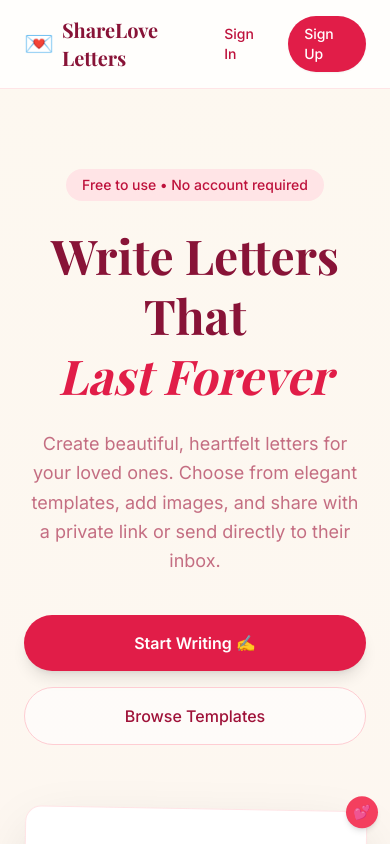
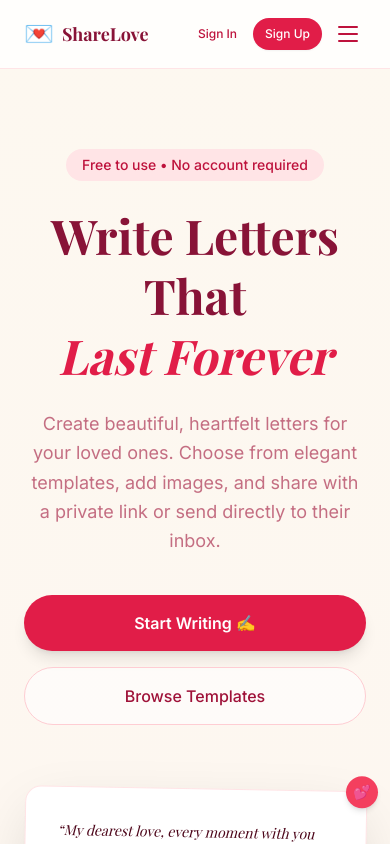
Before and after one commit to gulzardevai/heartfelt-letters, a Next.js app: page / in a window 390 px wide. Shown: the top 844 px of the page. Built offline with nearby package versions, Linux system fonts and the light colour scheme; no server answers.

Commit message:
Mobile responsiveness: hamburger menu in navbar, responsive write-page header and buttons

```diff
--- a/app/write/page.tsx
+++ b/app/write/page.tsx
@@ -154,23 +154,23 @@ function WritePageInner() {
     <div className="min-h-screen bg-gradient-to-br from-rose-50 to-pink-50">
       {/* Nav */}
       <nav className="sticky top-0 z-40 bg-white/80 backdrop-blur-md border-b border-rose-100">
-        <div className="max-w-5xl mx-auto px-6 py-4 flex items-center justify-between">
+        <div className="max-w-5xl mx-auto px-4 sm:px-6 py-3 sm:py-4 flex flex-wrap items-center justify-between gap-y-2">
           <Link href="/" className="flex items-center gap-2">
             <span className="text-xl">💌</span>
-            <span className="font-serif font-bold text-rose-800">ShareLove Letters</span>
+            <span className="font-serif font-bold text-rose-800 hidden md:inline">ShareLove Letters</span>
           </Link>
 
           {/* Steps indicator */}
-          <div className="flex items-center gap-2 text-sm">
+          <div className="flex items-center gap-1 sm:gap-2 text-xs sm:text-sm">
             {(['type', 'template', 'write'] as Step[]).map((s, i) => (
               <div key={s} className="flex items-center gap-1">
-                {i > 0 && <span className="text-rose-200 mx-1">›</span>}
+                {i > 0 && <span className="text-rose-200 mx-0.5 sm:mx-1">›</span>}
                 <button
                   onClick={() => {
                     if (s === 'type') setStep('type')
                     if (s === 'template' && selectedType) setStep('template')
                   }}
-                  className={`px-3 py-1 rounded-full font-medium capitalize transition-all ${
+                  className={`px-2 sm:px-3 py-1 rounded-full font-medium capitalize transition-all whitespace-nowrap ${
                     step === s
                       ? 'bg-rose-600 text-white'
                       : s === 'write' && step !== 'write'
@@ -185,13 +185,13 @@ function WritePageInner() {
           </div>
 
           {step === 'write' && (
-            <div className="flex items-center gap-2">
+            <div className="flex items-center gap-1.5 sm:gap-2 flex-wrap justify-end w-full lg:w-auto">
               {savedShareId && (
                 <>
                   {profile?.plan === 'pro' ? (
                     <button
                       onClick={() => setShowEmailModal(true)}
-                      className="text-sm px-4 py-2 border border-rose-200 text-rose-700 rounded-xl hover:bg-rose-50 transition-colors"
+                      className="text-xs sm:text-sm px-3 sm:px-4 py-2 border border-rose-200 text-rose-700 rounded-xl hover:bg-rose-50 transition-colors whitespace-nowrap"
                     >
                       📧 Email
                     </button>
@@ -199,7 +199,7 @@ function WritePageInner() {
                     <div className="relative group">
                       <button
                         disabled
-                        className="text-sm px-4 py-2 border border-gray-200 text-gray-400 rounded-xl cursor-not-allowed flex items-center gap-1.5"
+                        className="text-xs sm:text-sm px-3 sm:px-4 py-2 border border-gray-200 text-gray-400 rounded-xl cursor-not-allowed flex items-center gap-1.5 whitespace-nowrap"
                       >
                         📧 Email <span className="text-xs bg-gray-100 text-gray-400 px-1.5 py-0.5 rounded-full">Pro</span>
                       </button>
@@ -210,14 +210,14 @@ function WritePageInner() {
                   )}
                   <button
                     onClick={() => setShowShareModal(true)}
-                    className="text-sm px-4 py-2 border border-rose-200 text-rose-700 rounded-xl hover:bg-rose-50 transition-colors"
+                    className="text-xs sm:text-sm px-3 sm:px-4 py-2 border border-rose-200 text-rose-700 rounded-xl hover:bg-rose-50 transition-colors whitespace-nowrap"
                   >
                     🔗 Share
                   </button>
                   <Link
                     href={`/letter/${savedShareId}`}
                     target="_blank"
-                    className="text-sm px-4 py-2 bg-rose-100 text-rose-700 rounded-xl hover:bg-rose-200 transition-colors"
+                    className="text-xs sm:text-sm px-3 sm:px-4 py-2 bg-rose-100 text-rose-700 rounded-xl hover:bg-rose-200 transition-colors whitespace-nowrap"
                   >
                     👁 Preview
                   </Link>
@@ -226,7 +226,7 @@ function WritePageInner() {
               <button
                 onClick={handleSave}
                 disabled={isSaving}
-                className="text-sm px-5 py-2 bg-rose-600 text-white rounded-xl hover:bg-rose-700 transition-colors disabled:opacity-50 font-medium"
+                className="text-xs sm:text-sm px-4 sm:px-5 py-2 bg-rose-600 text-white rounded-xl hover:bg-rose-700 transition-colors disabled:opacity-50 font-medium whitespace-nowrap"
               >
                 {isSaving ? 'Saving...' : savedShareId ? '💾 Update' : '💾 Save & Share'}
               </button>
--- a/components/Navbar.tsx
+++ b/components/Navbar.tsx
@@ -8,6 +8,7 @@ export default function Navbar() {
   const { user, profile, signOut } = useAuth()
   const router = useRouter()
   const [dropdownOpen, setDropdownOpen] = useState(false)
+  const [mobileOpen, setMobileOpen] = useState(false)
 
   const handleSignOut = async () => {
     setDropdownOpen(false)
@@ -24,7 +25,9 @@ export default function Navbar() {
       <div className="max-w-6xl mx-auto px-6 py-4 flex items-center justify-between">
         <Link href="/" className="flex items-center gap-2">
           <span className="text-2xl">💌</span>
-          <span className="font-serif text-xl font-bold text-rose-900">ShareLove Letters</span>
+          <span className="font-serif text-lg sm:text-xl font-bold text-rose-900 whitespace-nowrap">
+            ShareLove<span className="hidden sm:inline"> Letters</span>
+          </span>
         </Link>
 
         <div className="hidden md:flex items-center gap-6 text-sm font-medium text-rose-700">
@@ -36,7 +39,7 @@ export default function Navbar() {
           <Link href="/about" className="hover:text-rose-900 transition-colors">About</Link>
         </div>
 
-        <div className="flex items-center gap-3">
+        <div className="flex items-center gap-2 sm:gap-3">
           {user ? (
             <div className="relative">
               <button
@@ -77,20 +80,46 @@ export default function Navbar() {
             <>
               <Link
                 href="/auth/login"
-                className="text-sm font-medium text-rose-700 hover:text-rose-900 transition-colors px-3 py-2"
+                className="text-xs sm:text-sm font-medium text-rose-700 hover:text-rose-900 transition-colors px-2 sm:px-3 py-2 whitespace-nowrap"
               >
                 Sign In
               </Link>
               <Link
                 href="/auth/signup"
-                className="text-sm font-medium bg-rose-600 text-white px-4 py-2 rounded-full hover:bg-rose-700 transition-colors shadow-sm"
+                className="text-xs sm:text-sm font-medium bg-rose-600 text-white px-3 sm:px-4 py-2 rounded-full hover:bg-rose-700 transition-colors shadow-sm whitespace-nowrap"
               >
                 Sign Up
               </Link>
             </>
           )}
+
+          {/* Hamburger — mobile only */}
+          <button
+            onClick={() => setMobileOpen(o => !o)}
+            className="md:hidden flex flex-col justify-center items-center w-9 h-9 rounded-lg hover:bg-rose-50 transition-colors gap-[5px]"
+            aria-label="Toggle menu"
+            aria-expanded={mobileOpen}
+          >
+            <span className={`block w-5 h-0.5 bg-rose-700 rounded transition-transform ${mobileOpen ? 'rotate-45 translate-y-[7px]' : ''}`} />
+            <span className={`block w-5 h-0.5 bg-rose-700 rounded transition-opacity ${mobileOpen ? 'opacity-0' : ''}`} />
+            <span className={`block w-5 h-0.5 bg-rose-700 rounded transition-transform ${mobileOpen ? '-rotate-45 -translate-y-[7px]' : ''}`} />
+          </button>
         </div>
       </div>
+
+      {/* Mobile menu panel */}
+      {mobileOpen && (
+        <div className="md:hidden border-t border-rose-100 bg-white/95 backdrop-blur-md px-6 py-3">
+          <div className="flex flex-col text-sm font-medium text-rose-700">
+            <Link href="/" onClick={() => setMobileOpen(false)} className="py-2.5 border-b border-rose-50">Home</Link>
+            <Link href="/write" onClick={() => setMobileOpen(false)} className="py-2.5 border-b border-rose-50">Write a Letter</Link>
+            <Link href="/quotes" onClick={() => setMobileOpen(false)} className="py-2.5 border-b border-rose-50">Quotes</Link>
+            <Link href="/blog" onClick={() => setMobileOpen(false)} className="py-2.5 border-b border-rose-50">Blog</Link>
+            <Link href="/compare" onClick={() => setMobileOpen(false)} className="py-2.5 border-b border-rose-50">Why Us</Link>
+            <Link href="/about" onClick={() => setMobileOpen(false)} className="py-2.5">About</Link>
+          </div>
+        </div>
+      )}
     </nav>
   )
 }
```
